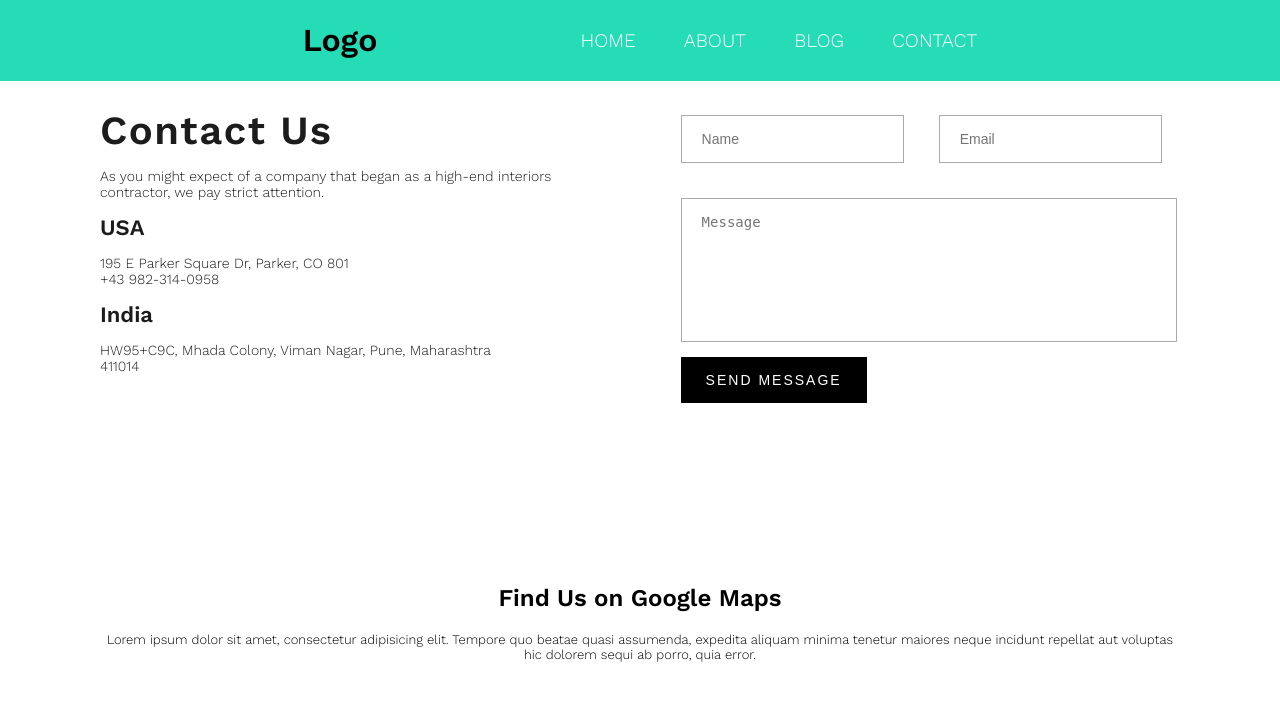
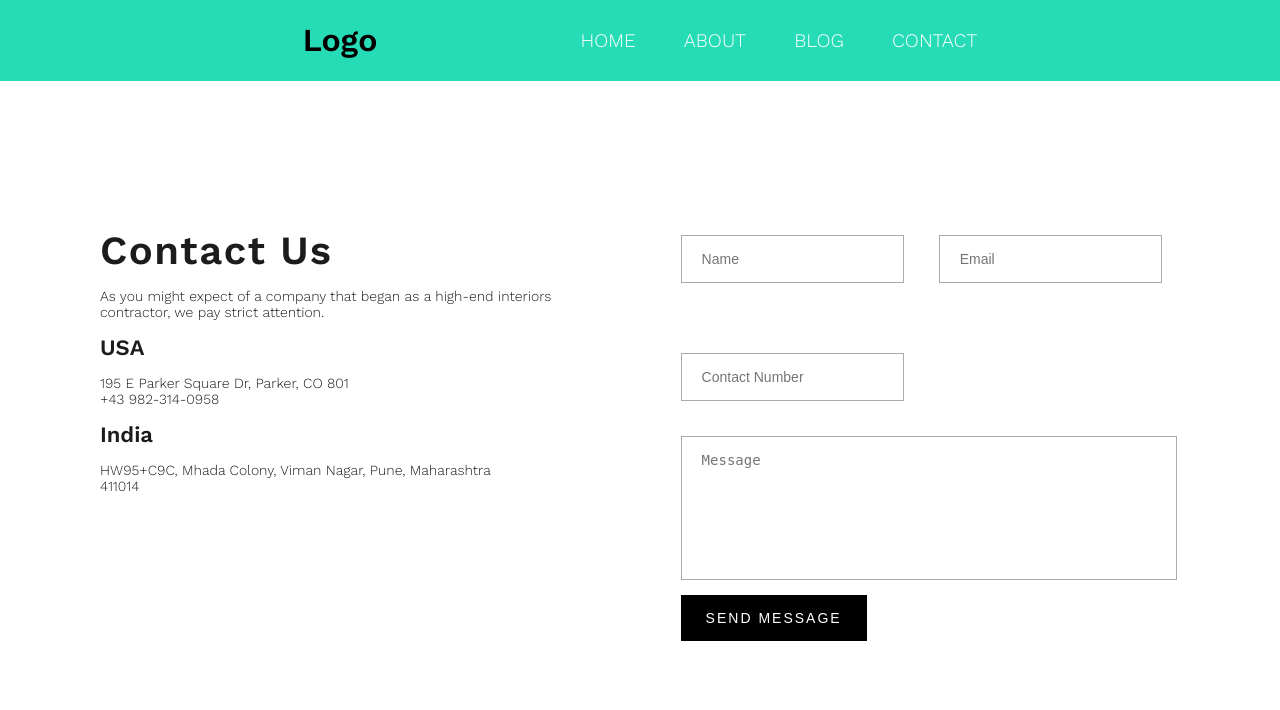
Before and after one commit to Coderbat/DelhiColdStorage-web, a Django app: page /contact/ in a window 1280 px wide. Shown: the top 710 px of the page. Run offline with Django 4.2, Linux system fonts and the light colour scheme.

Commit message:
Added Contact Number to he contact form

```diff
--- a/main/templates/contact.html
+++ b/main/templates/contact.html
@@ -17,6 +17,7 @@
                     <div class="form-details">
                         <input type="text" name="name" id="name" placeholder="Name" required>
                         <input type="email" name="email" id="email" placeholder="Email" required>
+                        <input type="tel" name="phone" id="phone" placeholder="Contact Number" pattern="[0-9]{10}" required>
                         <textarea name="message" id="message" cols="52" rows="7" placeholder="Message" required></textarea>
                         <button>SEND MESSAGE</button>
                     </div>
@@ -39,6 +40,16 @@
             </section>
 
         </div>
-
+<script>
+window.onload = function() {
+    var phoneInput = document.getElementById('phone');
+    phoneInput.oninvalid = function(event) {
+        event.target.setCustomValidity('Please enter a valid phone number.');
+    }
+    phoneInput.oninput = function(event) {
+        event.target.setCustomValidity('');
+    }
+}
+</script>
 
 {% endblock content %}
--- a/static/styles/contact1.css
+++ b/static/styles/contact1.css
@@ -23,6 +23,7 @@
     }
 
     .form {
+        padding-top: 120px;
         display: flex;
         justify-content: space-between;
         margin: 80px 0;
@@ -63,7 +64,7 @@
     }
 
     .form .form-details input[type="text"],
-    .form .form-details input[type="email"] {
+    .form .form-details input[type="email"],.form .form-details input[type="tel"] {
         padding: 15px 20px;
         color: var(--black);
         outline: none;
@@ -107,6 +108,7 @@
         }
         .form .form-details input[type="text"],
         .form .form-details input[type="email"],
+        .form .form-details input[type="tel"],
         .form .form-details textarea {
             width: 100%;
             margin-left: 0;
@@ -130,6 +132,7 @@
         }
         .form .form-details input[type="text"],
         .form .form-details input[type="email"],
+        .form .form-details input[type="tel"],
         .form .form-details textarea {
             width: 100%;
             margin-left: 0;
```
